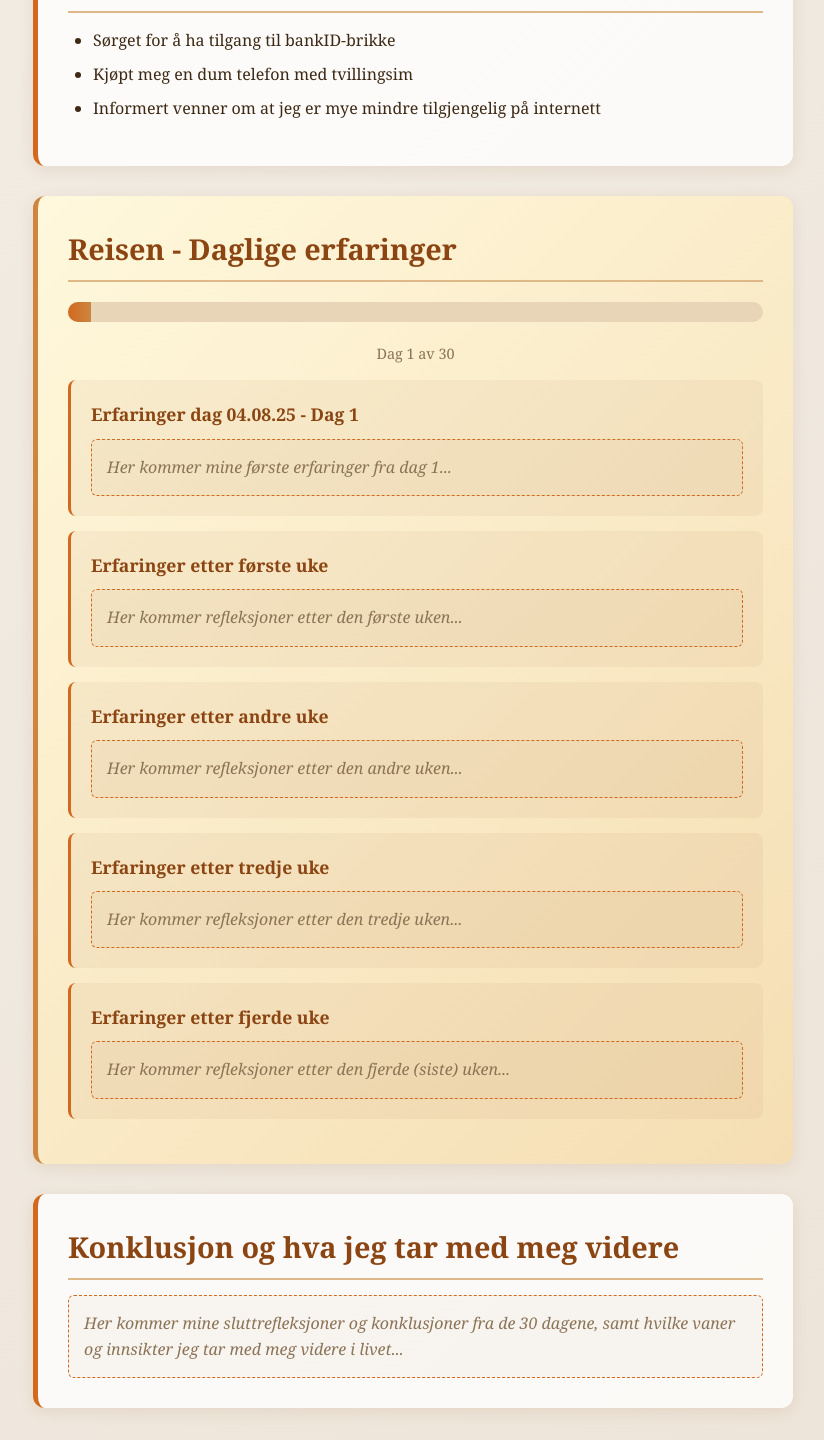
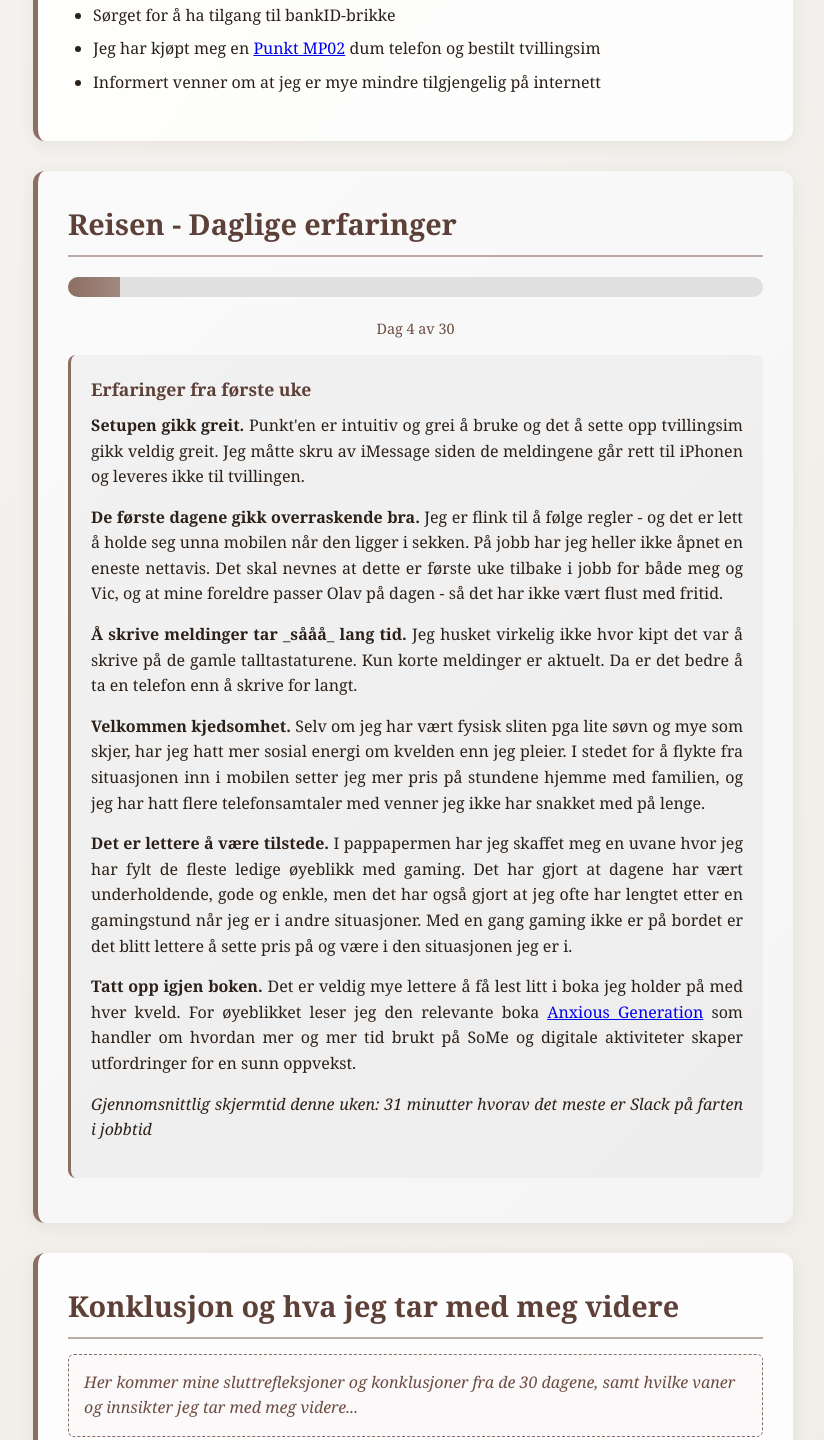
Before and after one commit to knutnyg/digital-minimalisme, a plain HTML site: page index.html in a window 1280 px wide. Shown: the part 1925-3365 px from the top of the page, without its empty margins (227-1051 px from the left). Drawn offline with Linux system fonts and the light colour scheme.

Commit message:
more edits

```diff
--- a/index.html
+++ b/index.html
@@ -14,8 +14,8 @@
         body {
             font-family: 'Georgia', serif;
             line-height: 1.6;
-            color: #3D2914;
-            background: linear-gradient(135deg, #F5F1EB 0%, #EDE4D8 100%);
+            color: #2C2118;
+            background: linear-gradient(135deg, #F7F5F3 0%, #F0EDE8 100%);
             min-height: 100vh;
         }
 
@@ -29,16 +29,16 @@
             text-align: center;
             margin-bottom: 40px;
             padding: 40px 0;
-            background: linear-gradient(135deg, #8B4513 0%, #A0522D 100%);
-            color: #F5F1EB;
+            background: linear-gradient(135deg, #5D4037 0%, #6D4C41 100%);
+            color: #F7F5F3;
             border-radius: 15px;
-            box-shadow: 0 8px 25px rgba(139, 69, 19, 0.2);
+            box-shadow: 0 8px 25px rgba(93, 64, 55, 0.2);
         }
 
         h1 {
             font-size: 2.5em;
             margin-bottom: 10px;
-            text-shadow: 2px 2px 4px rgba(0,0,0,0.3);
+            text-shadow: 2px 2px 4px rgba(0, 0, 0, 0.3);
         }
 
         .subtitle {
@@ -48,24 +48,24 @@
         }
 
         .section {
-            background: rgba(255, 255, 255, 0.8);
+            background: rgba(255, 255, 255, 0.9);
             margin: 30px 0;
             padding: 30px;
             border-radius: 12px;
-            box-shadow: 0 4px 15px rgba(139, 69, 19, 0.1);
-            border-left: 5px solid #D2691E;
+            box-shadow: 0 4px 15px rgba(93, 64, 55, 0.08);
+            border-left: 5px solid #8D6E63;
         }
 
         h2 {
-            color: #8B4513;
+            color: #5D4037;
             font-size: 1.8em;
             margin-bottom: 15px;
-            border-bottom: 2px solid #DEB887;
+            border-bottom: 2px solid #BCAAA4;
             padding-bottom: 8px;
         }
 
         h3 {
-            color: #A0522D;
+            color: #6D4C41;
             font-size: 1.4em;
             margin: 20px 0 10px 0;
         }
@@ -84,44 +84,44 @@
         }
 
         .rules, .goals {
-            background: linear-gradient(135deg, #F4E4BC 0%, #E8D5B7 100%);
+            background: rgba(255, 255, 255, 0.9);
         }
 
         .experience-section {
-            background: linear-gradient(135deg, #FFF8DC 0%, #F5DEB3 100%);
-            border-left-color: #CD853F;
+            background: linear-gradient(135deg, #FAFAFA 0%, #F5F5F5 100%);
+            border-left-color: #8D6E63;
         }
 
         .date-entry {
-            background: rgba(139, 69, 19, 0.05);
+            background: rgba(93, 64, 55, 0.04);
             padding: 20px;
             margin: 15px 0;
             border-radius: 8px;
-            border-left: 3px solid #D2691E;
+            border-left: 3px solid #8D6E63;
         }
 
         .date-title {
             font-weight: bold;
-            color: #8B4513;
+            color: #5D4037;
             margin-bottom: 10px;
             font-size: 1.1em;
         }
 
         .placeholder {
-            color: #8B7355;
+            color: #6D4C41;
             font-style: italic;
-            background: rgba(139, 69, 19, 0.03);
+            background: rgba(93, 64, 55, 0.02);
             padding: 15px;
             border-radius: 6px;
-            border: 1px dashed #D2691E;
+            border: 1px dashed #8D6E63;
         }
 
         .intro-quote {
             font-style: italic;
             font-size: 1.1em;
             text-align: center;
-            color: #8B4513;
-            background: rgba(210, 105, 30, 0.1);
+            color: #5D4037;
+            background: rgba(141, 110, 99, 0.08);
             padding: 20px;
             border-radius: 10px;
             margin: 20px 0;
@@ -130,7 +130,7 @@
         .progress-bar {
             width: 100%;
             height: 20px;
-            background: #E8D5B7;
+            background: #E0E0E0;
             border-radius: 10px;
             overflow: hidden;
             margin: 20px 0;
@@ -138,8 +138,8 @@
 
         .progress-fill {
             height: 100%;
-            background: linear-gradient(90deg, #D2691E 0%, #CD853F 100%);
-            width: 3.33%; /* Day 1 of 30 */
+            background: linear-gradient(90deg, #8D6E63 0%, #A1887F 100%);
+            width: 7.5%; /* Day 4 of 30 */
             transition: width 0.3s ease;
         }
 
@@ -147,7 +147,7 @@
             text-align: center;
             margin-top: 50px;
             padding: 20px;
-            color: #8B7355;
+            color: #6D4C41;
             font-style: italic;
         }
 
@@ -183,27 +183,39 @@
         </div>
 
         <h2>Hva er Digital Minimalisme?</h2>
-        <p>Digital minimalisme er en filosofi som handler om å bruke teknologi mer bevisst og målrettet i livet ditt.</p>
+        <p>Digital minimalisme er en filosofi som handler om å bruke teknologi mer bevisst og målrettet i livet
+            ditt.</p>
 
         <h3>Kjernetanken</h3>
-        <p>I stedet for å la teknologi styre deg, velger du selv hvilke digitale verktøy som faktisk gir verdi til livet ditt - og kutter ut resten. Det handler ikke om å bli tekno-ludditt, men om å være selektiv.</p>
+        <p>I stedet for å la teknologi styre deg, velger du selv hvilke digitale verktøy som faktisk gir verdi til livet
+            ditt - og kutter ut resten. Det handler ikke om å bli tekno-ludditt, men om å være selektiv.</p>
 
         <h3>Hovedprinsipper</h3>
-        <p>Digital minimalisme bygger på at du bør ha en klar grunn til hvorfor du bruker hver teknologi. Spørsmål som "Gjør dette livet mitt bedre på en måte som er viktig for meg?" blir sentrale. Målet er å redusere støy og distraksjon for å fokusere på det som virkelig betyr noe.</p>
+        <p>Digital minimalisme bygger på at du bør ha en klar grunn til hvorfor du bruker hver teknologi. Spørsmål som
+            "Gjør dette livet mitt bedre på en måte som er viktig for meg?" blir sentrale. Målet er å redusere støy og
+            distraksjon for å fokusere på det som virkelig betyr noe.</p>
 
         <h3>Praktiske tiltak</h3>
-        <p>Folk som praktiserer digital minimalisme gjør ofte ting som å slette apper de ikke trenger, skru av unødvendige varsler, sette grenser for sosiale medier, eller ha teknologifrie soner hjemme. Noen gjør "digital detox" perioder for å vurdere forholdet sitt til teknologi på nytt.</p>
+        <p>Folk som praktiserer digital minimalisme gjør ofte ting som å slette apper de ikke trenger, skru av
+            unødvendige varsler, sette grenser for sosiale medier, eller ha teknologifrie soner hjemme. Noen gjør
+            "digital detox" perioder for å vurdere forholdet sitt til teknologi på nytt.</p>
 
         <h3>Hvorfor det er relevant</h3>
-        <p>I en verden der vi konstant bombarderes med varsler, oppdateringer og digitale distraksjoner, kan digital minimalisme hjelpe deg å gjenvinne fokus, redusere stress og bruke tiden din på ting som faktisk gir mening for deg.</p>
+        <p>I en verden der vi konstant bombarderes med varsler, oppdateringer og digitale distraksjoner, kan digital
+            minimalisme hjelpe deg å gjenvinne fokus, redusere stress og bruke tiden din på ting som faktisk gir mening
+            for deg.</p>
     </div>
 
     <div class="section rules">
         <h2>Regler for 30-dagers eksperimentet</h2>
         <ul>
-            <li><strong>Full digital detox:</strong> Ingen digitale aviser, gaming, YouTube, podcasts, sosiale medier, iPhone eller lignende. Målet er å bryte alle ubevisste vaner og tvinge meg til heller å kjede meg enn å ta frem mobilen.</li>
+            <li><strong>Full digital detox:</strong> Ingen digitale aviser, gaming, YouTube, podcasts, sosiale medier,
+                iPhone eller lignende. Målet er å bryte alle ubevisste vaner og tvinge meg til heller å kjede meg enn å
+                ta frem mobilen.
+            </li>
             <li><strong>Minimere nødvendig iPhone-bruk:</strong> Finn alternative løsninger (ruter, reisekort etc.)</li>
-            <li><strong>Konkret bruk kun:</strong> All nødvendig bruk av iPhone skal kun løse konkrete oppgaver som navigering, ruter osv.</li>
+            <li><strong>iPhonen ligger i sekken:</strong> Den er kun fremme om en konkret oppgave skal løses</strong>
+            </li>
         </ul>
     </div>
 
@@ -221,7 +233,9 @@
         <h2>Forberedelser</h2>
         <ul>
             <li>Sørget for å ha tilgang til bankID-brikke</li>
-            <li>Kjøpt meg en dum telefon med tvillingsim</li>
+            <li>Jeg har kjøpt meg en <a href="https://www.punkt.ch/en/products/mp02-4g-mobile-phone/">Punkt MP02</a> dum
+                telefon og bestilt tvillingsim
+            </li>
             <li>Informert venner om at jeg er mye mindre tilgjengelig på internett</li>
         </ul>
     </div>
@@ -232,38 +246,50 @@
         <div class="progress-bar">
             <div class="progress-fill"></div>
         </div>
-        <p style="text-align: center; color: #8B7355; font-size: 0.9em;">Dag 1 av 30</p>
+        <p style="text-align: center; color: #6D4C41; font-size: 0.9em;">Dag 4 av 30</p>
 
         <div class="date-entry">
-            <div class="date-title">Erfaringer dag 04.08.25 - Dag 1</div>
-            <div class="placeholder">Her kommer mine første erfaringer fra dag 1...</div>
-        </div>
+            <div class="date-title">Erfaringer fra første uke</div>
+            <p><strong>Setupen gikk greit.</strong> Punkt'en er intuitiv og grei å bruke og det å sette opp tvillingsim
+                gikk veldig greit. Jeg måtte skru av iMessage siden de meldingene går rett til iPhonen og leveres ikke
+                til tvillingen.</p>
 
-        <div class="date-entry">
-            <div class="date-title">Erfaringer etter første uke</div>
-            <div class="placeholder">Her kommer refleksjoner etter den første uken...</div>
-        </div>
+            <p><strong>De første dagene gikk overraskende bra.</strong> Jeg er flink til å følge regler - og det er lett
+                å holde seg unna mobilen når den ligger i sekken. På jobb har jeg heller ikke åpnet en eneste nettavis.
+                Det skal nevnes at dette er første uke tilbake i jobb for både meg og Vic, og at mine foreldre passer
+                Olav på dagen - så det har ikke vært flust med fritid.</p>
 
-        <div class="date-entry">
-            <div class="date-title">Erfaringer etter andre uke</div>
-            <div class="placeholder">Her kommer refleksjoner etter den andre uken...</div>
-        </div>
+            <p><strong>Å skrive meldinger tar _sååå_ lang tid.</strong> Jeg husket virkelig ikke hvor kipt det var å skrive på
+                de gamle talltastaturene. Kun korte meldinger er aktuelt. Da er det bedre å ta en telefon enn å skrive
+                for langt. </p>
 
-        <div class="date-entry">
-            <div class="date-title">Erfaringer etter tredje uke</div>
-            <div class="placeholder">Her kommer refleksjoner etter den tredje uken...</div>
-        </div>
+            <p><strong>Velkommen kjedsomhet.</strong> Selv om jeg har vært fysisk sliten pga lite søvn og mye som skjer,
+                har jeg hatt mer sosial energi om kvelden enn jeg pleier. I stedet for å flykte fra situasjonen inn i
+                mobilen setter jeg mer pris på stundene hjemme med familien, og jeg har hatt flere telefonsamtaler med
+                venner jeg ikke har snakket med på lenge.</p>
 
-        <div class="date-entry">
-            <div class="date-title">Erfaringer etter fjerde uke</div>
-            <div class="placeholder">Her kommer refleksjoner etter den fjerde (siste) uken...</div>
+            <p><strong>Det er lettere å være tilstede.</strong> I pappapermen har jeg skaffet meg en uvane hvor jeg har
+                fylt de fleste ledige øyeblikk med gaming. Det har gjort at dagene har vært underholdende, gode og
+                enkle, men det har også
+                gjort at jeg ofte har lengtet etter en gamingstund når jeg er i andre situasjoner. Med en gang gaming
+                ikke er på bordet er det blitt lettere å sette pris på og være i den situasjonen jeg er i.</p>
+
+            <p><strong>Tatt opp igjen boken.</strong> Det er veldig mye lettere å få lest litt i boka jeg holder på med
+                hver kveld. For øyeblikket leser jeg den relevante boka <a
+                        href="https://www.amazon.com/Anxious-Generation-Rewiring-Childhood-Epidemic/dp/B0C9N2L56X/">Anxious
+                    Generation</a> som handler om hvordan mer og mer tid brukt på SoMe og digitale aktiviteter skaper
+                utfordringer for en sunn oppvekst.</p>
+
+            <p><em>Gjennomsnittlig skjermtid denne uken: 31 minutter hvorav det meste er Slack på farten i jobbtid</em>
+            </p>
         </div>
     </div>
 
     <div class="section">
         <h2>Konklusjon og hva jeg tar med meg videre</h2>
         <div class="placeholder">
-            Her kommer mine sluttrefleksjoner og konklusjoner fra de 30 dagene, samt hvilke vaner og innsikter jeg tar med meg videre i livet...
+            Her kommer mine sluttrefleksjoner og konklusjoner fra de 30 dagene, samt hvilke vaner og innsikter jeg tar
+            med meg videre...
         </div>
     </div>
 
```
